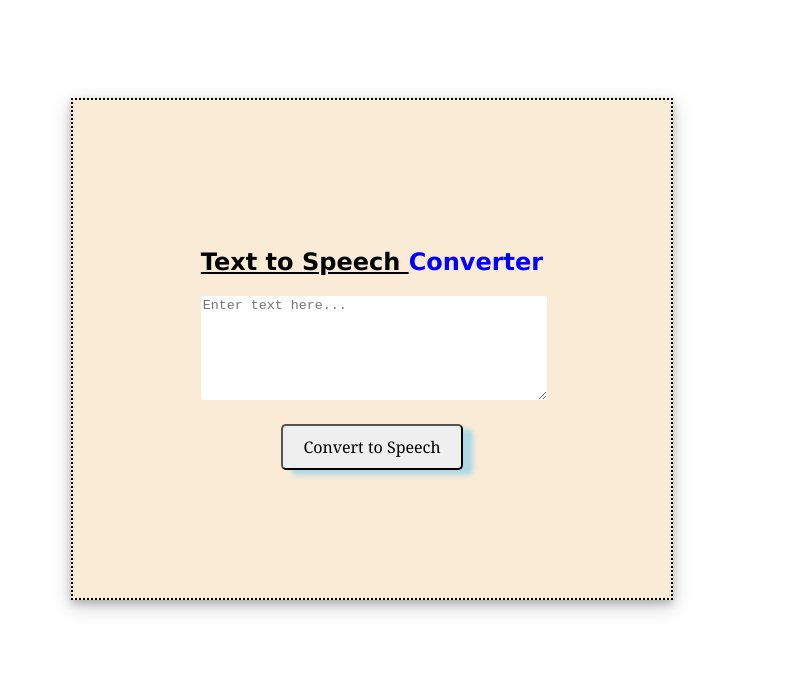
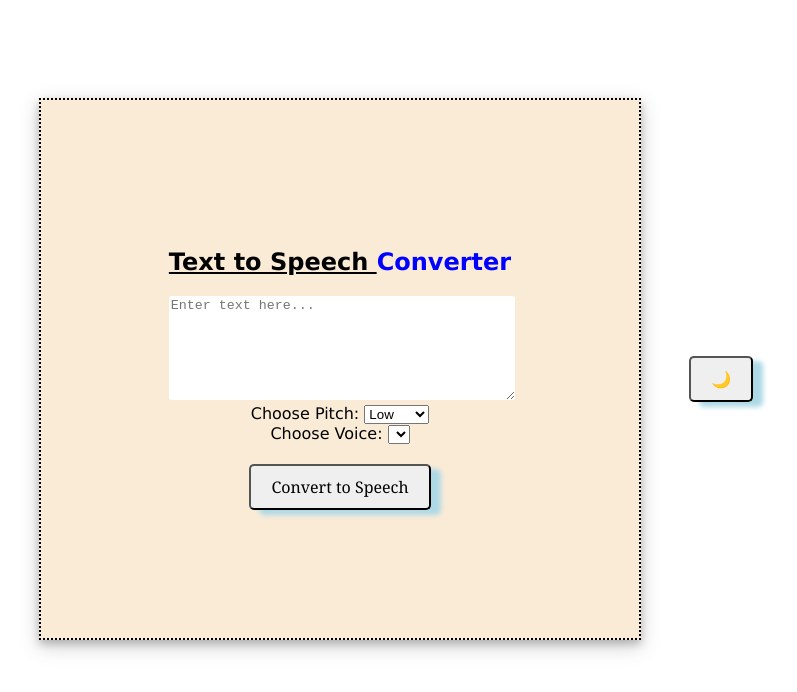
Before and after one commit to hadishah123/Text-to-speech_Generator_App, a plain HTML site: page index.html in a window 1280 px wide. Shown: the whole page, without its empty margins (268-1065 px from the left). Drawn offline with Linux system fonts and the light colour scheme.

Commit message:
:sparkles: new feature added
new voice pitches and bg toggle button added

```diff
--- a/index.html
+++ b/index.html
@@ -7,11 +7,30 @@
     <link rel="stylesheet" href="styles.css">
 </head>
 <body>
-    <section>
+  <section>
     <h1> <u>Text to Speech </u><span>Converter</span></h1>
     <textarea id="text" placeholder="Enter text here..."></textarea><br>
+
+    <!-- Pitch selection dropdown -->
+    <label for="pitch">Choose Pitch: </label>
+    <select id="pitch">
+        <option value="0.5">Low</option>
+        <option value="1">Normal</option>
+        <option value="2">High</option>
+    </select><br>
+
+    <!-- Voice selection dropdown -->
+    <label for="voice">Choose Voice: </label>
+    <select id="voice"></select><br>
+
     <button onclick="convertTextToSpeech()">Convert to Speech</button>
 </section>
+
+<!-- Floating Theme Toggle Button -->
+<button id="theme-toggle" onclick="toggleTheme()">🌙</button>
+
+
+
     <script src="app.js"></script>
 </body>
 </html>
```
